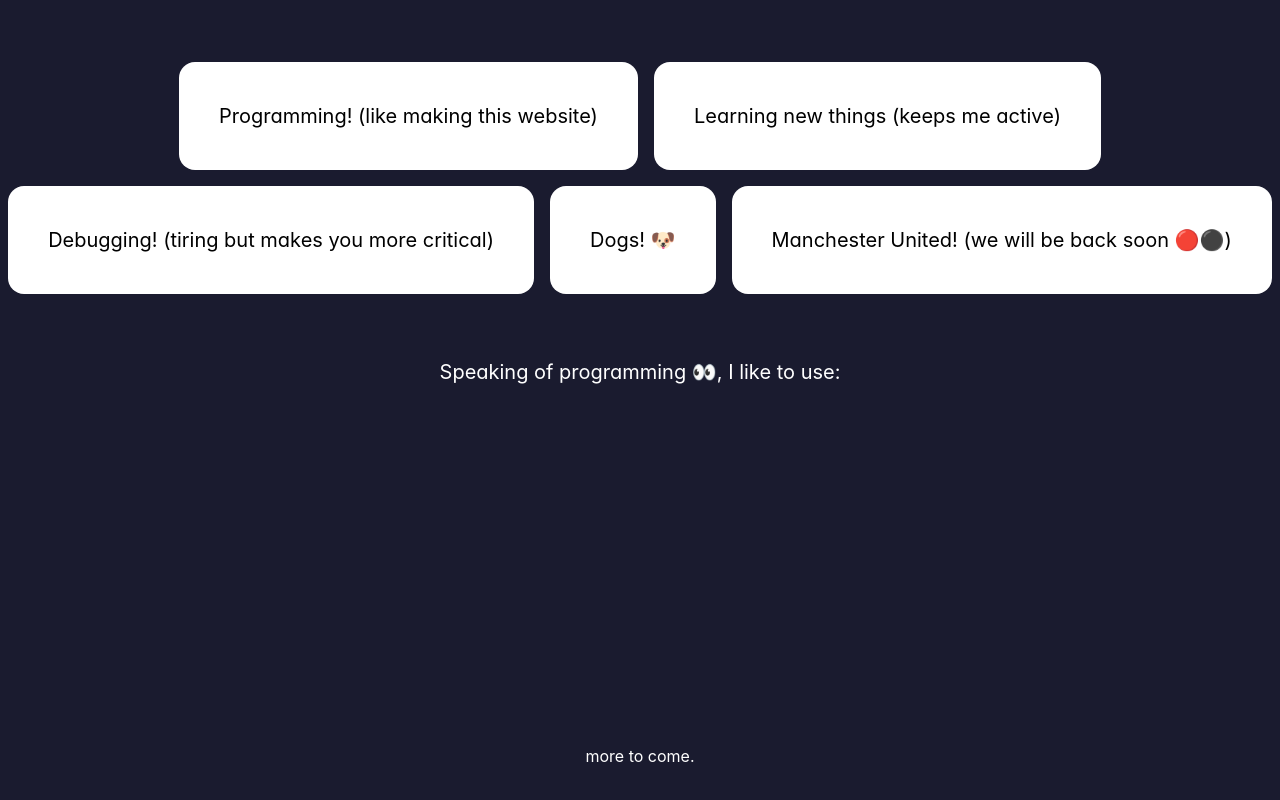
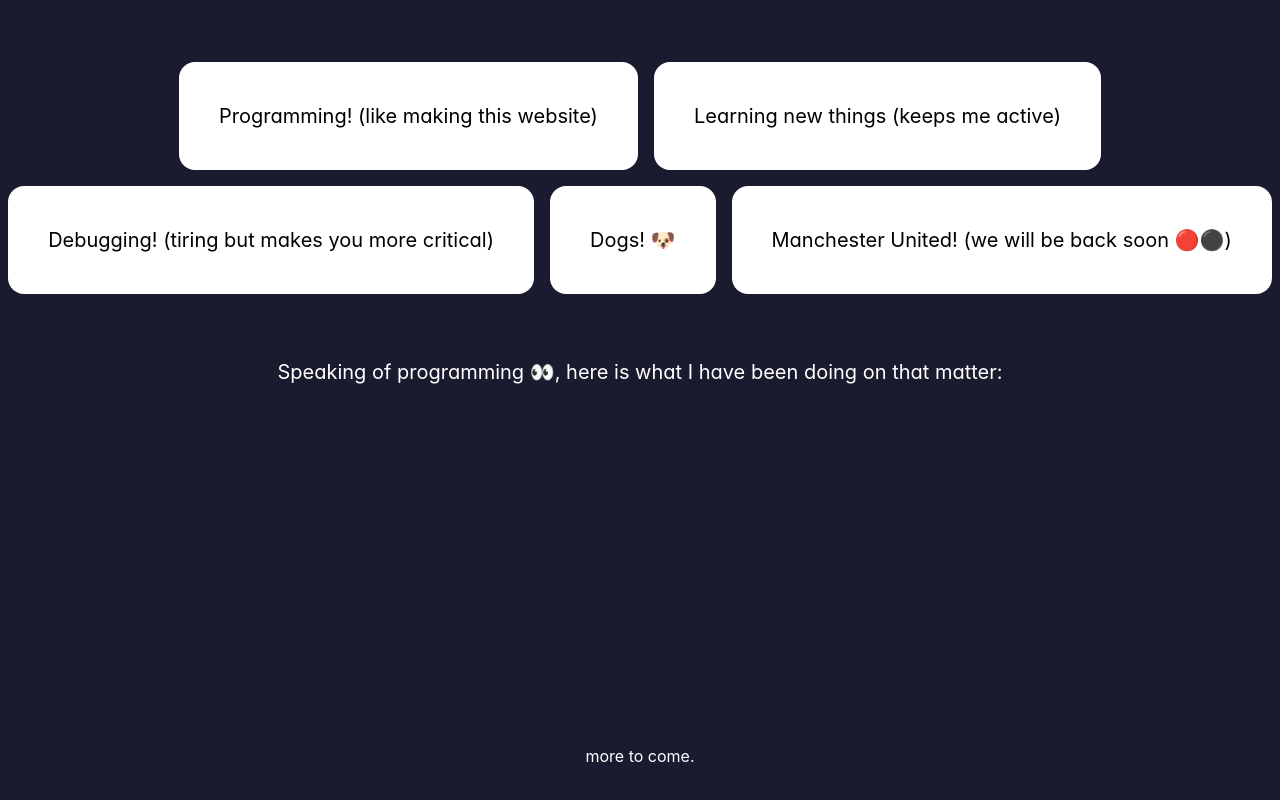
Before and after one commit to gibranoderenz/chopin, a Next.js app: page / in a window 1280 px wide. Shown: the part 4178-4978 px from the top of the page. Built offline with nearby package versions, Linux system fonts and the light colour scheme; a web font is replaced by a local one.

Commit message:
Add link to blog

```diff
--- a/src/components/elements/Navbar/index.tsx
+++ b/src/components/elements/Navbar/index.tsx
@@ -10,7 +10,11 @@ export const Navbar = () => {
       <Link href="#projects" className="font-medium text-xl">
         projects
       </Link>
-      <Link href="#blogs" className="font-medium text-xl">
+      <Link
+        href="https://blog.aglib.xyz"
+        target="_blank"
+        className="font-medium text-xl"
+      >
         blogs
       </Link>
     </div>
--- a/src/components/modules/HomeModule/sections/ProgrammingSection/index.tsx
+++ b/src/components/modules/HomeModule/sections/ProgrammingSection/index.tsx
@@ -17,7 +17,10 @@ export const ProgrammingSection = () => {
       <div className="flex items-center justify-center flex-wrap gap-4">
         {INTERESTS.map((interest, index) => {
           return (
-            <div key={index} className="bg-white p-10 rounded-2xl text-black">
+            <div
+              key={index}
+              className="bg-white p-10 rounded-2xl text-black hover:scale-105 hover:font-semibold transform duration-75 ease-in"
+            >
               <span className="text-xl">{interest}</span>
             </div>
           );
@@ -25,7 +28,8 @@ export const ProgrammingSection = () => {
       </div>
 
       <span className="text-xl">
-        Speaking of programming 👀, I like to use:
+        Speaking of programming 👀, here is what I have been doing on that
+        matter:
       </span>
     </section>
   );
```
